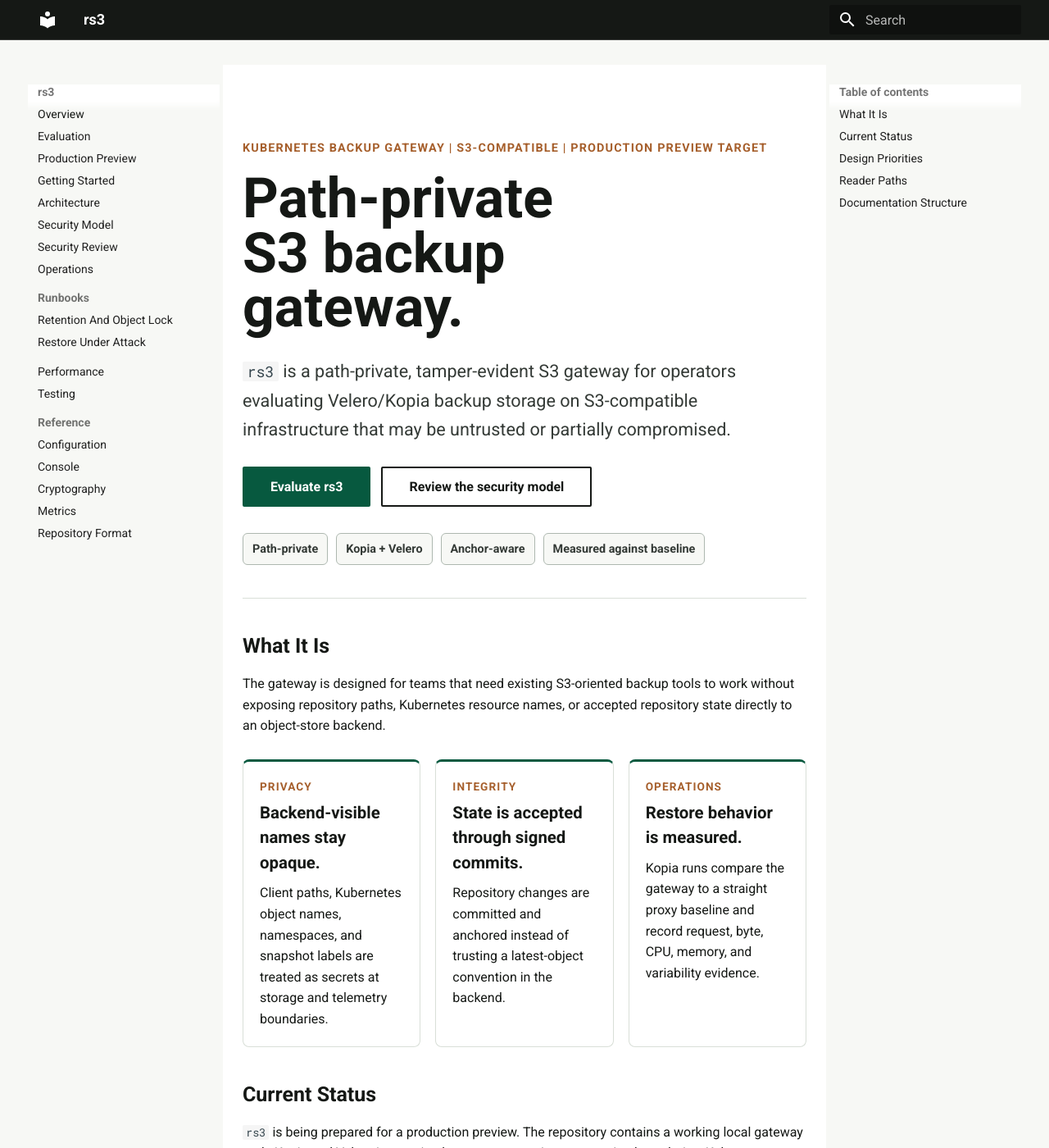
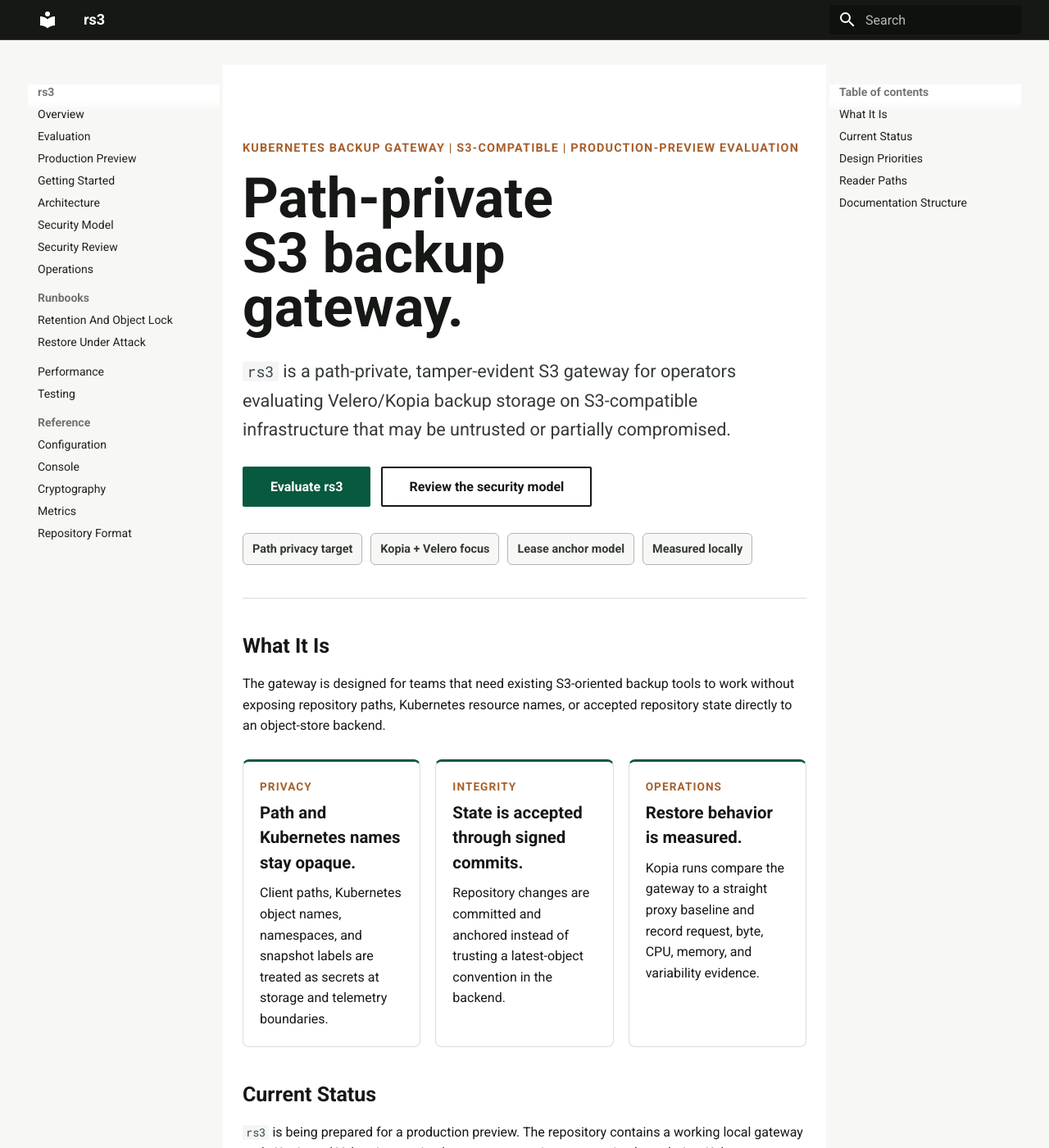
Before and after one commit to w9n/rs3, an MkDocs documentation site: the page built from docs/site/index.md, in a window 1280 px wide and 1400 px high. Shown: the whole window at 82% size. Built offline with MkDocs 1.6.1 and Material for MkDocs 9.7.7, drawn with Linux system fonts in a browser that asks for light colours; some of the changed text lies outside the part shown.

Commit message:
Clarify preview docs and evaluation path

```diff
--- a/docs/site/index.md
+++ b/docs/site/index.md
@@ -1,5 +1,5 @@
 <section class="rv-hero">
-  <p class="rv-eyebrow">Kubernetes backup gateway | S3-compatible | production preview target</p>
+  <p class="rv-eyebrow">Kubernetes backup gateway | S3-compatible | production-preview evaluation</p>
   <h1>Path-private S3 backup gateway.</h1>
   <p class="rv-lead">
     <code>rs3</code> is a path-private, tamper-evident S3 gateway for operators
@@ -10,11 +10,11 @@
     <a class="md-button md-button--primary" href="evaluation/">Evaluate rs3</a>
     <a class="md-button" href="security-model/">Review the security model</a>
   </div>
-  <div class="rv-proof-strip" aria-label="Project posture">
-    <span>Path-private</span>
-    <span>Kopia + Velero</span>
-    <span>Anchor-aware</span>
-    <span>Measured against baseline</span>
+  <div class="rv-posture-strip" aria-label="Project posture">
+    <span>Path privacy target</span>
+    <span>Kopia + Velero focus</span>
+    <span>Lease anchor model</span>
+    <span>Measured locally</span>
   </div>
 </section>
 
@@ -24,10 +24,10 @@
 to work without exposing repository paths, Kubernetes resource names, or
 accepted repository state directly to an object-store backend.
 
-<div class="rv-proof-grid">
+<div class="rv-posture-grid">
   <article>
     <p class="rv-card-kicker">Privacy</p>
-    <h3>Backend-visible names stay opaque.</h3>
+    <h3>Path and Kubernetes names stay opaque.</h3>
     <p>
       Client paths, Kubernetes object names, namespaces, and snapshot labels are
       treated as secrets at storage and telemetry boundaries.
@@ -63,8 +63,8 @@
 defaults as production-stable yet.
 
 !!! warning "Production preview, not stable format"
-    The project is being built toward higher-fidelity backup infrastructure,
-    but current docs intentionally separate measured facts from future design
+    The project is being built toward a production-preview evaluation target.
+    Current docs intentionally separate measured facts from future design
     intent.
 
 ## Design Priorities
--- a/docs/site/stylesheets/rs3.css
+++ b/docs/site/stylesheets/rs3.css
@@ -141,14 +141,14 @@
   margin-top: 1.35rem;
 }
 
-.rv-proof-strip {
+.rv-posture-strip {
   display: flex;
   flex-wrap: wrap;
   gap: 0.5rem;
   margin-top: 1.6rem;
 }
 
-.rv-proof-strip span {
+.rv-posture-strip span {
   border: 1px solid var(--rv-line-strong);
   border-radius: 6px;
   padding: 0.34rem 0.55rem;
@@ -158,14 +158,14 @@
   font-weight: 700;
 }
 
-.rv-proof-grid {
+.rv-posture-grid {
   display: grid;
   grid-template-columns: repeat(3, minmax(0, 1fr));
   gap: 0.9rem;
   margin: 1.4rem 0 2rem;
 }
 
-.rv-proof-grid article {
+.rv-posture-grid article {
   border: 1px solid var(--rv-line);
   border-top: 3px solid var(--rv-green-dark);
   border-radius: 8px;
@@ -173,12 +173,12 @@
   background: var(--rv-surface);
 }
 
-.rv-proof-grid h3 {
+.rv-posture-grid h3 {
   margin: 0.25rem 0 0.45rem;
   font-size: 1.02rem;
 }
 
-.rv-proof-grid p {
+.rv-posture-grid p {
   margin: 0;
 }
 
@@ -205,7 +205,7 @@
     font-size: 2.35rem;
   }
 
-  .rv-proof-grid {
+  .rv-posture-grid {
     grid-template-columns: 1fr;
   }
 }
--- a/mkdocs.yml
+++ b/mkdocs.yml
@@ -1,5 +1,5 @@
 site_name: rs3
-site_description: Path-private, tamper-evident S3-compatible backup gateway for Kubernetes operators.
+site_description: Production-preview path-private, tamper-evident S3-compatible backup gateway for Kubernetes operators.
 docs_dir: docs/site
 site_dir: target/mkdocs-site
 
```
Also changed, not shown: README.md (+3 -3 lines), docs/site/architecture.md (+3 -3 lines), docs/site/evaluation.md (+18 -1 lines), docs/site/getting-started.md (+19 -4 lines), docs/site/operations.md (+10 -1 lines), docs/site/performance.md (+7 -7 lines), docs/site/production-preview.md (+15 -2 lines), docs/site/reference/configuration.md (+5 -4 lines), docs/site/reference/console.md (+3 -0 lines), docs/site/reference/cryptography.md (+1 -1 lines), docs/site/reference/metrics.md (+3 -0 lines), docs/site/reference/repository-format.md (+2 -3 lines), docs/site/runbooks/restore-under-attack.md (+3 -2 lines), docs/site/runbooks/retention-and-object-lock.md (+8 -8 lines), 2 more files, 1 other file.
